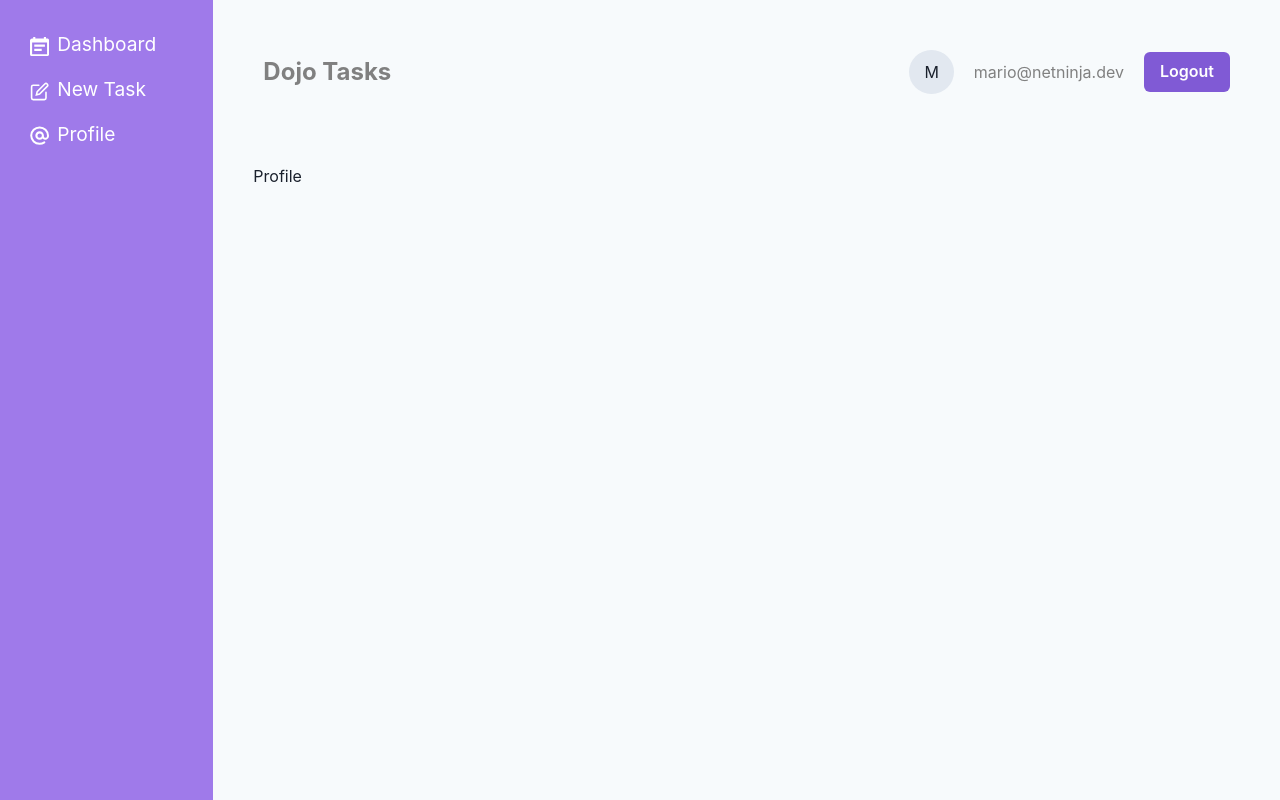
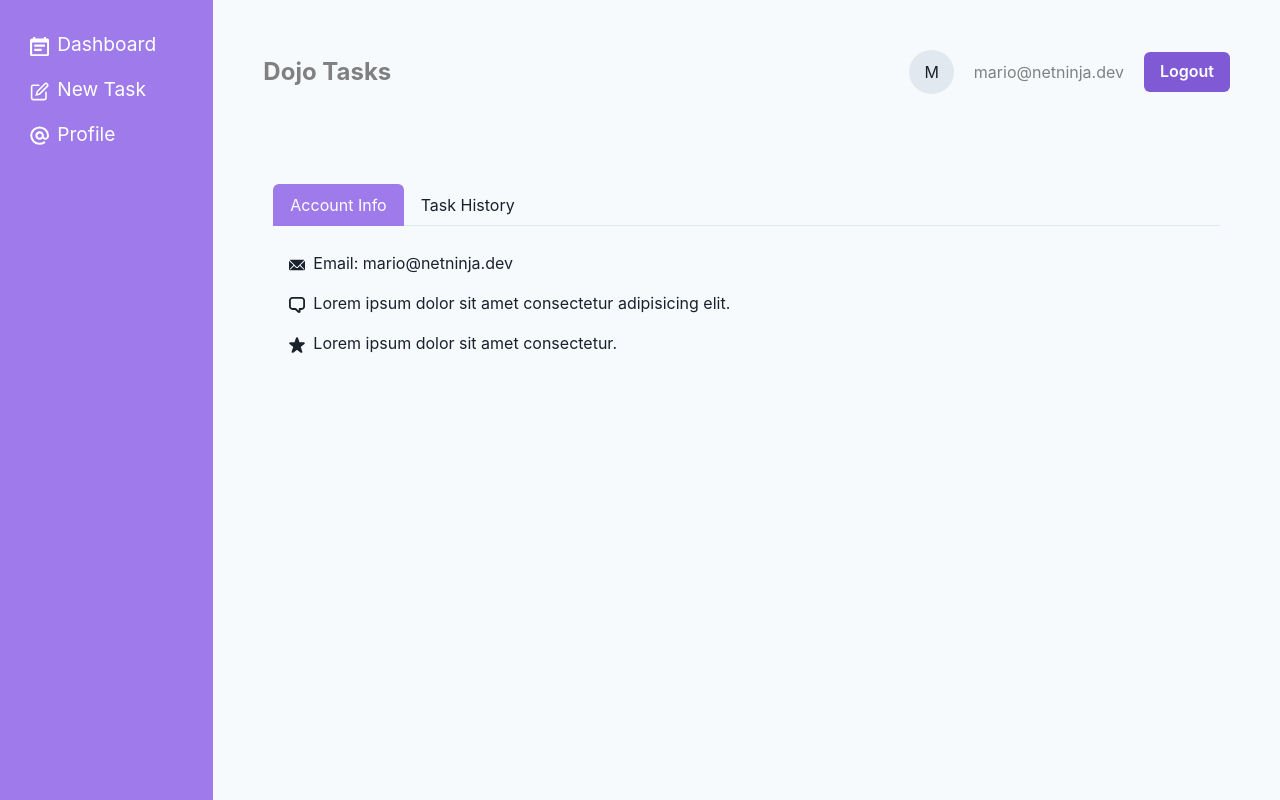
Before and after one commit to Intigam-M/chakra-ui-dojo-tasks, a React (Vite) app: page /profile in a window 1280 px wide. Built offline with nearby package versions, Linux system fonts and the light colour scheme.

Commit message:
use Chakra UI tabs and lists in Profile component

```diff
--- a/src/pages/Profile.jsx
+++ b/src/pages/Profile.jsx
@@ -1,5 +1,75 @@
-export default function Profile() {
-  return (
-    <div>Profile</div>
-  )
-}
+import {
+    ChatIcon,
+    CheckCircleIcon,
+    EmailIcon,
+    StarIcon,
+    WarningIcon
+  } from '@chakra-ui/icons'
+  import {
+    Tabs,
+    TabList,
+    Tab,
+    TabPanels,
+    TabPanel,
+    List,
+    ListItem,
+    ListIcon
+  } from '@chakra-ui/react'
+
+  export default function Profile() {
+    return (
+      <Tabs mt="40px" p="20px" variant="enclosed" colorScheme="purple">
+        <TabList>
+          <Tab _selected={{ color: 'white', bg: 'purple.400' }}>Account Info</Tab>
+          <Tab _selected={{ color: 'white', bg: 'purple.400' }}>Task History</Tab>
+        </TabList>
+
+        <TabPanels py="10px">
+          <TabPanel>
+            <List spacing={4}>
+              <ListItem>
+                <ListIcon as={EmailIcon} />
+                Email: mario@netninja.dev
+              </ListItem>
+              <ListItem>
+                <ListIcon as={ChatIcon} />
+                Lorem ipsum dolor sit amet consectetur adipisicing elit.
+              </ListItem>
+              <ListItem>
+                <ListIcon as={StarIcon} />
+                Lorem ipsum dolor sit amet consectetur.
+              </ListItem>
+            </List>
+          </TabPanel>
+          <TabPanel>
+            <List spacing={4}>
+              <ListItem>
+                <ListIcon as={CheckCircleIcon} color="teal.400" />
+                Lorem ipsum dolor sit amet consectetur.
+              </ListItem>
+              <ListItem>
+                <ListIcon as={CheckCircleIcon} color="teal.400" />
+                Lorem ipsum dolor sit amet consectetur.
+              </ListItem>
+              <ListItem>
+                <ListIcon as={WarningIcon} color="red.400" />
+                Lorem ipsum dolor sit amet consectetur.
+              </ListItem>
+              <ListItem>
+                <ListIcon as={CheckCircleIcon} color="teal.400" />
+                Lorem ipsum dolor sit amet consectetur.
+              </ListItem>
+              <ListItem>
+                <ListIcon as={WarningIcon} color="red.400" />
+                Lorem ipsum dolor sit amet consectetur.
+              </ListItem>
+              <ListItem>
+                <ListIcon as={CheckCircleIcon} color="teal.400" />
+                Lorem ipsum dolor sit amet consectetur.
+              </ListItem>
+            </List>
+          </TabPanel>
+        </TabPanels>
+      </Tabs>
+    )
+  }
```
